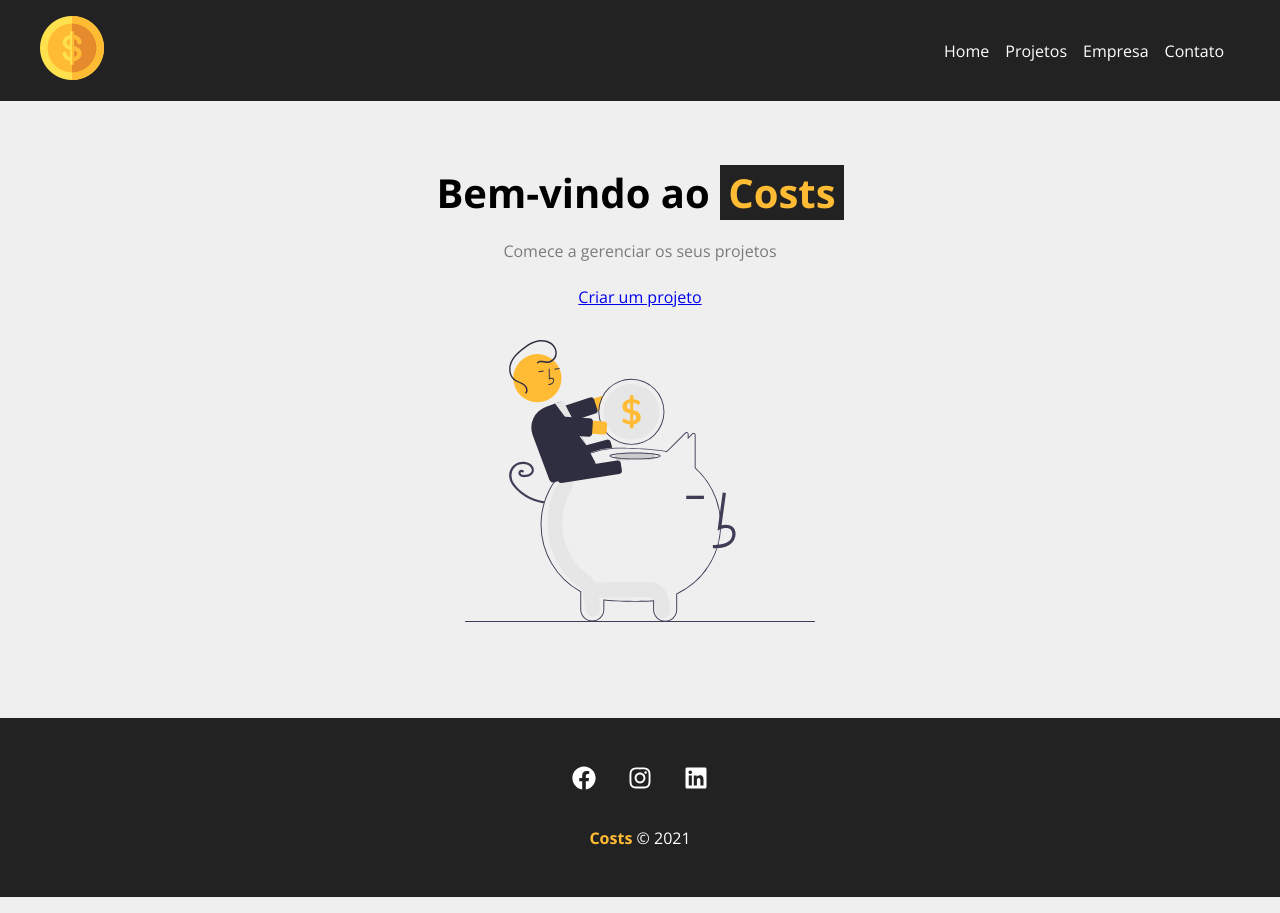
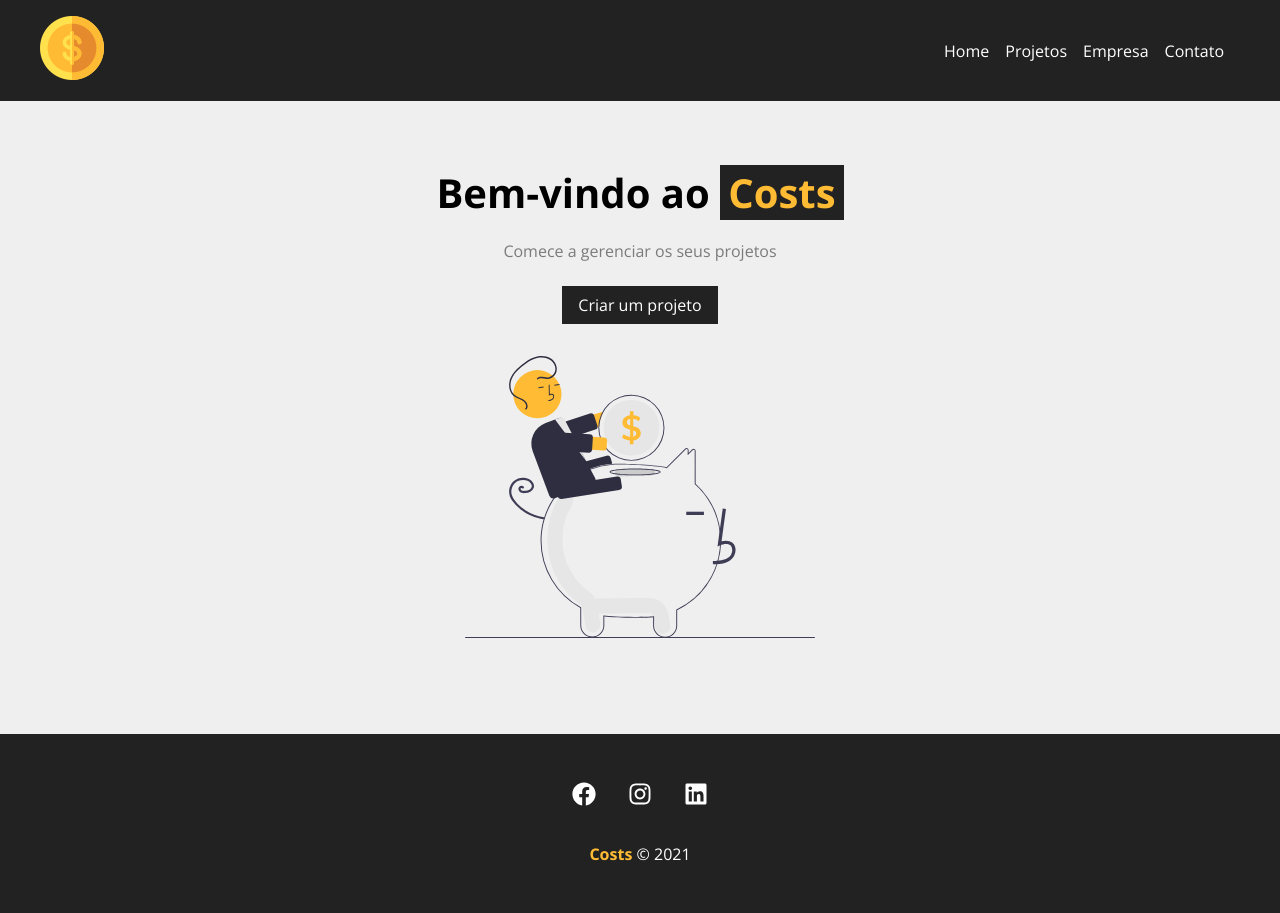
Before and after one commit to AlefMemTav/react-costs-app, a JavaScript app: page / in a window 1280 px wide. Built offline with nearby package versions, Linux system fonts and the light colour scheme; the HTML template or start-up script is replaced by a standard one.

Commit message:
Button working

```diff
--- a/src/components/layout/LinkButton.js
+++ b/src/components/layout/LinkButton.js
@@ -1,4 +1,6 @@
 import {Link} from 'react-router-dom'
+
+import styles from './LinkButton.module.css'
 
 function LinkButton({to, text}){
     return(
--- a/src/components/pages/Home.js
+++ b/src/components/pages/Home.js
@@ -1,12 +1,12 @@
 import styles from './Home.module.css'
 import savings from '../../img/savings.svg'
-
+import LinkButton from '../layout/LinkButton'
 function Home(){
     return(
         <section className={styles.home_container}>
             <h1> Bem-vindo ao <span> Costs</span></h1>
             <p>Comece a gerenciar os seus projetos</p>
-            <a href="/">Criar um projeto</a>
+            <LinkButton to="/newproject" text ="Criar um projeto" />
             <img src={savings} alt="Costs" />
         </section>
     )
```
